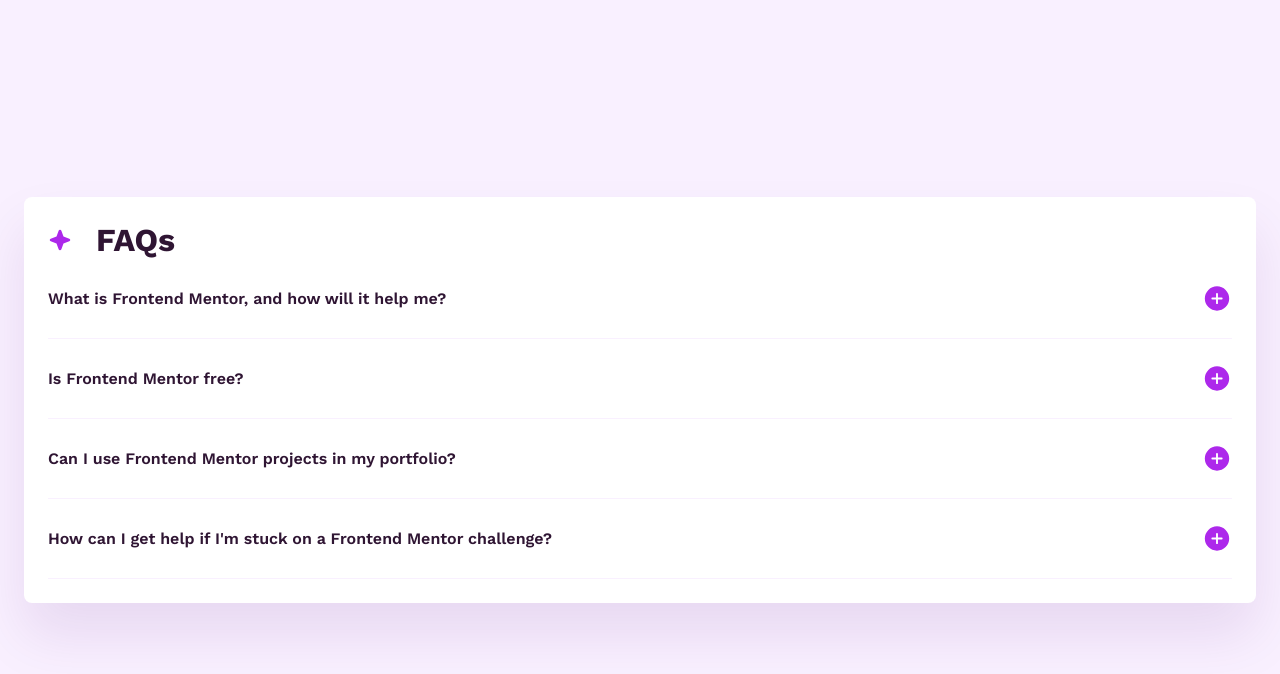
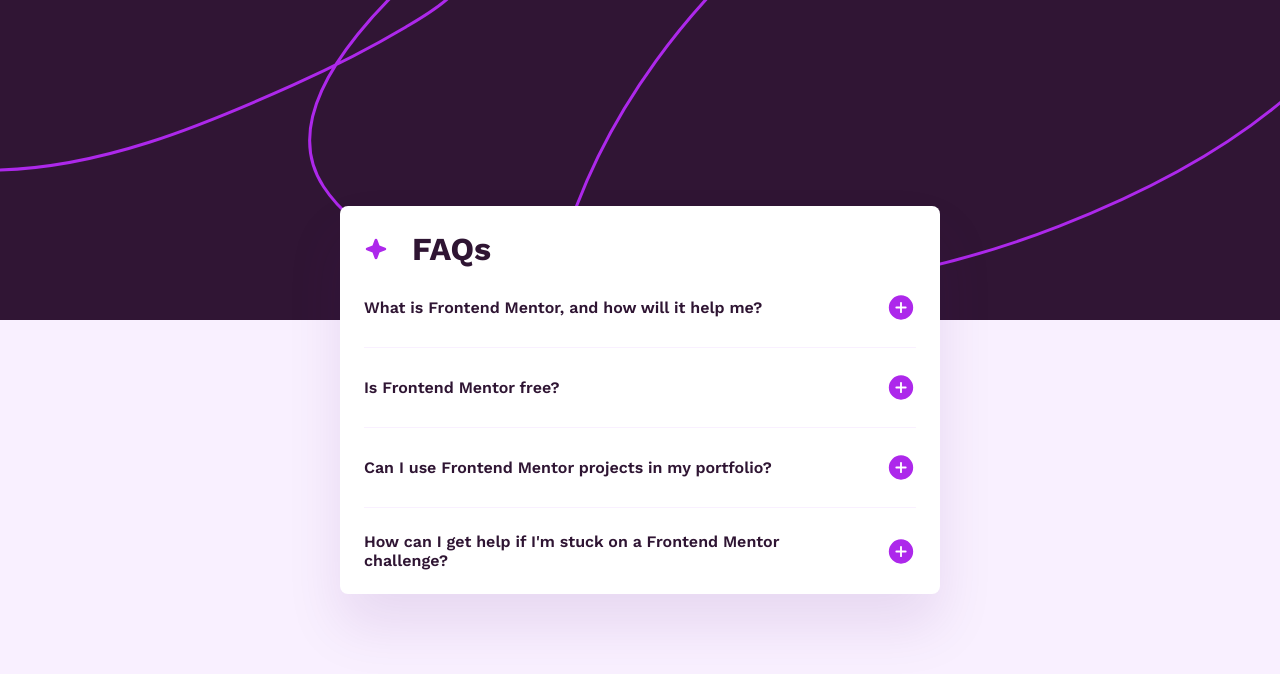
Before and after one commit to Dpal88/FAQ-Accordion, a plain HTML site: page index.html in a window 1280 px wide. Drawn offline with Linux system fonts and the light colour scheme.

Commit message:
added bg image & hover effect on question headings

```diff
--- a/css/styles.css
+++ b/css/styles.css
@@ -5,6 +5,7 @@
     --light-pink: hsl(275, 100%, 97%);
     --grayish-purple: hsl(292, 16%, 49%);
     --dark-purple: hsl(292, 42%, 14%);
+    --bright-purple: hsla(281, 83%, 54%, 1);
 }
 
 /*-------- FONTS --------*/
@@ -46,12 +47,31 @@
     display: grid;
     height: 100vh;
     align-items: center;
+    justify-items: center;
 }
 main {
-    padding: 1.5rem;
+
+    max-width: 37.5rem;
+    padding: 1.5rem 1.5rem 0;
     background: var(--white);
     border-radius: 0.5rem;
     box-shadow: 0px 32px 56px 0px rgba(80, 0, 118, 0.10);
+}
+
+.bg-img {
+    background-image: url(../assets/images/background-pattern-mobile.svg);
+    width: 100%;
+    height: 14.5rem;
+    z-index: -10;
+    position: absolute;
+    top: 0;
+    left: 0;
+
+    /* 768px = 48rem */
+    @media (width > 48rem) {
+        background-image: url(../assets/images/background-pattern-desktop.svg);
+        height: 20rem;
+    }
 }
 
 .header {
@@ -74,6 +94,7 @@
     margin-top: 1.5rem;
     padding-bottom: 0;
     border-bottom: 0.0625rem solid var(--light-pink);
+    cursor: pointer;
 
     /* by setting display to grid and grid-template-rows to .3fr and 0fr,
     the second item in the grid which is the answer will be hidden*/
@@ -81,10 +102,22 @@
     grid-template-rows: .3fr 0fr;
     transition: grid-template-rows .3s ease-in-out;
 
+
+    /* by setting grid-template-rows to .3fr 1fr, the second item in the grid
+    which is the answer will appear */
+    &[aria-expanded="true"]{
+        grid-template-rows: .3fr 1fr;
+        padding-bottom: 1.25rem;
+    }
+
+    &:last-child {
+        border-bottom: none;
+    }
+
+    &:hover .question__heading {
+        color: var(--bright-purple);
+    }
 }
-/* .faq:last-child {
-    border-bottom: none;
-} */
 
 
 .question {
@@ -111,10 +144,3 @@
         line-height: 150%;
     }
 }
-
-/* by setting grid-template-rows to .3fr 1fr, the second item in the grid
- which is the answer will appear */
-.faq[aria-expanded="true"]{
-    grid-template-rows: .3fr 1fr;
-    padding-bottom: 1.25rem;
-}
--- a/index.html
+++ b/index.html
@@ -12,7 +12,10 @@
 </head>
 <body>
 
+  <div class="bg-img"></div>
   <main>
+
+
 
     <header class="header">
       <img class="header__img" src="assets/images/icon-star.svg" alt="star icon">
```
